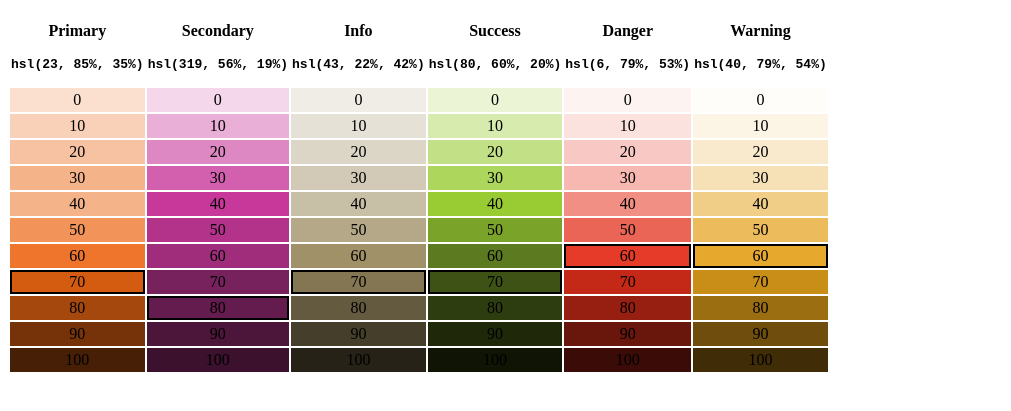
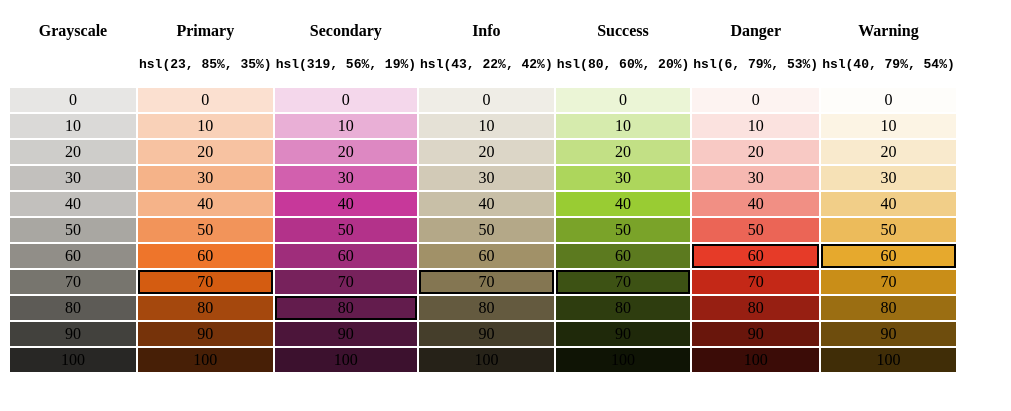
Before and after one commit to agritheory/agritheory-colors, a website built with Vite: page index.html in a window 1280 px wide. Shown: the part 61-472 px from the top of the page, without its empty margins (0-1011 px from the left). Built offline with nearby package versions, Linux system fonts and the light colour scheme.

Commit message:
feat: add grayscale column

```diff
--- a/index.html
+++ b/index.html
@@ -11,21 +11,21 @@
     <h1>AgriTheory Colors</h1>
     <table>
       <thead>
-        <tr><th>Primary</th><th>Secondary</th><th>Info</th><th>Success</th><th>Danger</th><th>Warning</th></tr>
-        <tr><th><pre>hsl(23, 85%, 35%)</pre></th><th><pre>hsl(319, 56%, 19%)</pre></th><th><pre>hsl(43, 22%, 42%)</pre></th><th><pre>hsl(80, 60%, 20%)</pre></th><th><pre>hsl(6, 79%, 53%)</pre></th><th><pre>hsl(40, 79%, 54%)</pre></th></tr>
+        <tr><th>Grayscale</th><th>Primary</th><th>Secondary</th><th>Info</th><th>Success</th><th>Danger</th><th>Warning</th></tr>
+        <tr><th></th><th><pre>hsl(23, 85%, 35%)</pre></th><th><pre>hsl(319, 56%, 19%)</pre></th><th><pre>hsl(43, 22%, 42%)</pre></th><th><pre>hsl(80, 60%, 20%)</pre></th><th><pre>hsl(6, 79%, 53%)</pre></th><th><pre>hsl(40, 79%, 54%)</pre></th></tr>
       </thead>
       <tbody>
-        <tr class="hue-0"><td class="primary">0</td><td class="secondary">0</td><td class="info">0</td><td class="success">0</td><td class="danger">0</td><td class="warning">0</td></tr>
-        <tr class="hue-10"><td class="primary">10</td><td class="secondary">10</td><td class="info">10</td><td class="success">10</td><td class="danger">10</td><td class="warning">10</td></tr>
-        <tr class="hue-20"><td class="primary">20</td><td class="secondary">20</td><td class="info">20</td><td class="success">20</td><td class="danger">20</td><td class="warning">20</td></tr>
-        <tr class="hue-30"><td class="primary">30</td><td class="secondary">30</td><td class="info">30</td><td class="success">30</td><td class="danger">30</td><td class="warning">30</td></tr>
-        <tr class="hue-40"><td class="primary">40</td><td class="secondary">40</td><td class="info">40</td><td class="success">40</td><td class="danger">40</td><td class="warning">40</td></tr>
-        <tr class="hue-50"><td class="primary">50</td><td class="secondary">50</td><td class="info">50</td><td class="success">50</td><td class="danger">50</td><td class="warning">50</td></tr>
-        <tr class="hue-60"><td class="primary">60</td><td class="secondary">60</td><td class="info">60</td><td class="success">60</td><td class="danger cannonical-color">60</td><td class="warning cannonical-color">60</td></tr>
-        <tr class="hue-70"><td class="primary cannonical-color">70</td><td class="secondary">70</td><td class="info cannonical-color">70</td><td class="success cannonical-color">70</td><td class="danger">70</td><td class="warning">70</td></tr>
-        <tr class="hue-80"><td class="primary">80</td><td class="secondary cannonical-color">80</td><td class="info">80</td><td class="success">80</td><td class="danger">80</td><td class="warning">80</td></tr>
-        <tr class="hue-90"><td class="primary">90</td><td class="secondary">90</td><td class="info">90</td><td class="success">90</td><td class="danger">90</td><td class="warning">90</td></tr>
-        <tr class="hue-100"><td class="primary">100</td><td class="secondary">100</td><td class="info">100</td><td class="success">100</td><td class="danger">100</td><td class="warning">100</td></tr>
+        <tr class="hue-0"><td class="grayscale">0</td><td class="primary">0</td><td class="secondary">0</td><td class="info">0</td><td class="success">0</td><td class="danger">0</td><td class="warning">0</td></tr>
+        <tr class="hue-10"><td class="grayscale">10</td><td class="primary">10</td><td class="secondary">10</td><td class="info">10</td><td class="success">10</td><td class="danger">10</td><td class="warning">10</td></tr>
+        <tr class="hue-20"><td class="grayscale">20</td><td class="primary">20</td><td class="secondary">20</td><td class="info">20</td><td class="success">20</td><td class="danger">20</td><td class="warning">20</td></tr>
+        <tr class="hue-30"><td class="grayscale">30</td><td class="primary">30</td><td class="secondary">30</td><td class="info">30</td><td class="success">30</td><td class="danger">30</td><td class="warning">30</td></tr>
+        <tr class="hue-40"><td class="grayscale">40</td><td class="primary">40</td><td class="secondary">40</td><td class="info">40</td><td class="success">40</td><td class="danger">40</td><td class="warning">40</td></tr>
+        <tr class="hue-50"><td class="grayscale">50</td><td class="primary">50</td><td class="secondary">50</td><td class="info">50</td><td class="success">50</td><td class="danger">50</td><td class="warning">50</td></tr>
+        <tr class="hue-60"><td class="grayscale">60</td><td class="primary">60</td><td class="secondary">60</td><td class="info">60</td><td class="success">60</td><td class="danger cannonical-color">60</td><td class="warning cannonical-color">60</td></tr>
+        <tr class="hue-70"><td class="grayscale">70</td><td class="primary cannonical-color">70</td><td class="secondary">70</td><td class="info cannonical-color">70</td><td class="success cannonical-color">70</td><td class="danger">70</td><td class="warning">70</td></tr>
+        <tr class="hue-80"><td class="grayscale">80</td><td class="primary">80</td><td class="secondary cannonical-color">80</td><td class="info">80</td><td class="success">80</td><td class="danger">80</td><td class="warning">80</td></tr>
+        <tr class="hue-90"><td class="grayscale">90</td><td class="primary">90</td><td class="secondary">90</td><td class="info">90</td><td class="success">90</td><td class="danger">90</td><td class="warning">90</td></tr>
+        <tr class="hue-100"><td class="grayscale">100</td><td class="primary">100</td><td class="secondary">100</td><td class="info">100</td><td class="success">100</td><td class="danger">100</td><td class="warning">100</td></tr>
       </tbody>
       <tfoot></tfoot>
     </table>
--- a/style.css
+++ b/style.css
@@ -8,6 +8,7 @@
 }
 
 :root{
+  --grayscale: 43;
   --primary: 23;
   --secondary: 319;
   --info: 43;
@@ -24,6 +25,44 @@ td {
 .cannonical-color {
   border: 2px solid black;
 }
+
+.grayscale {
+  background-color: hsl(var(--grayscale), 4%, 95%);
+}
+.hue-0 .grayscale{
+  background-color: hsl(var(--grayscale), 4%, 90%);
+}
+.hue-10 .grayscale{
+  background-color: hsl(var(--grayscale), 4%, 85%);
+}
+.hue-20 .grayscale{
+  background-color: hsl(var(--grayscale), 4%, 80%);
+}
+.hue-30 .grayscale{
+  background-color: hsl(var(--grayscale), 4%, 75%);
+}
+.hue-40 .grayscale{
+  background-color: hsl(var(--grayscale), 4%, 75%);
+}
+.hue-50 .grayscale{
+  background-color: hsl(var(--grayscale), 4%, 65%);
+}
+.hue-60 .grayscale{
+  background-color: hsl(var(--grayscale), 4%, 55%);
+}
+.hue-70 .grayscale{
+  background-color: hsl(var(--grayscale), 4%, 45%);
+}
+.hue-80 .grayscale{
+  background-color: hsl(var(--grayscale), 4%, 35%);
+}
+.hue-90 .grayscale{
+  background-color: hsl(var(--grayscale), 4%, 25%);
+}
+.hue-100 .grayscale{
+  background-color: hsl(var(--grayscale), 4%, 15%);
+}
+
 
 .primary {
   background-color: hsl(var(--primary), 85%, 95%);
```
